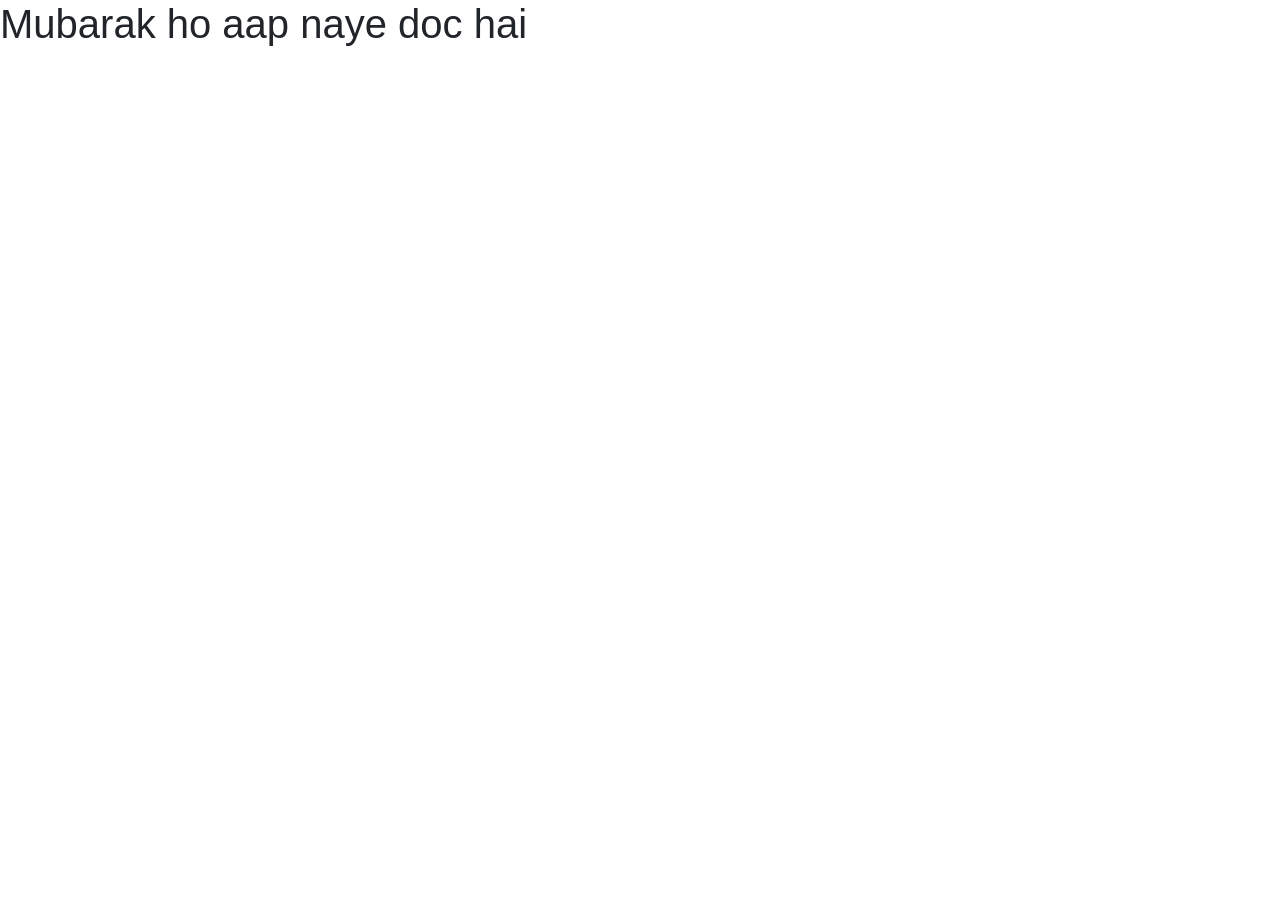
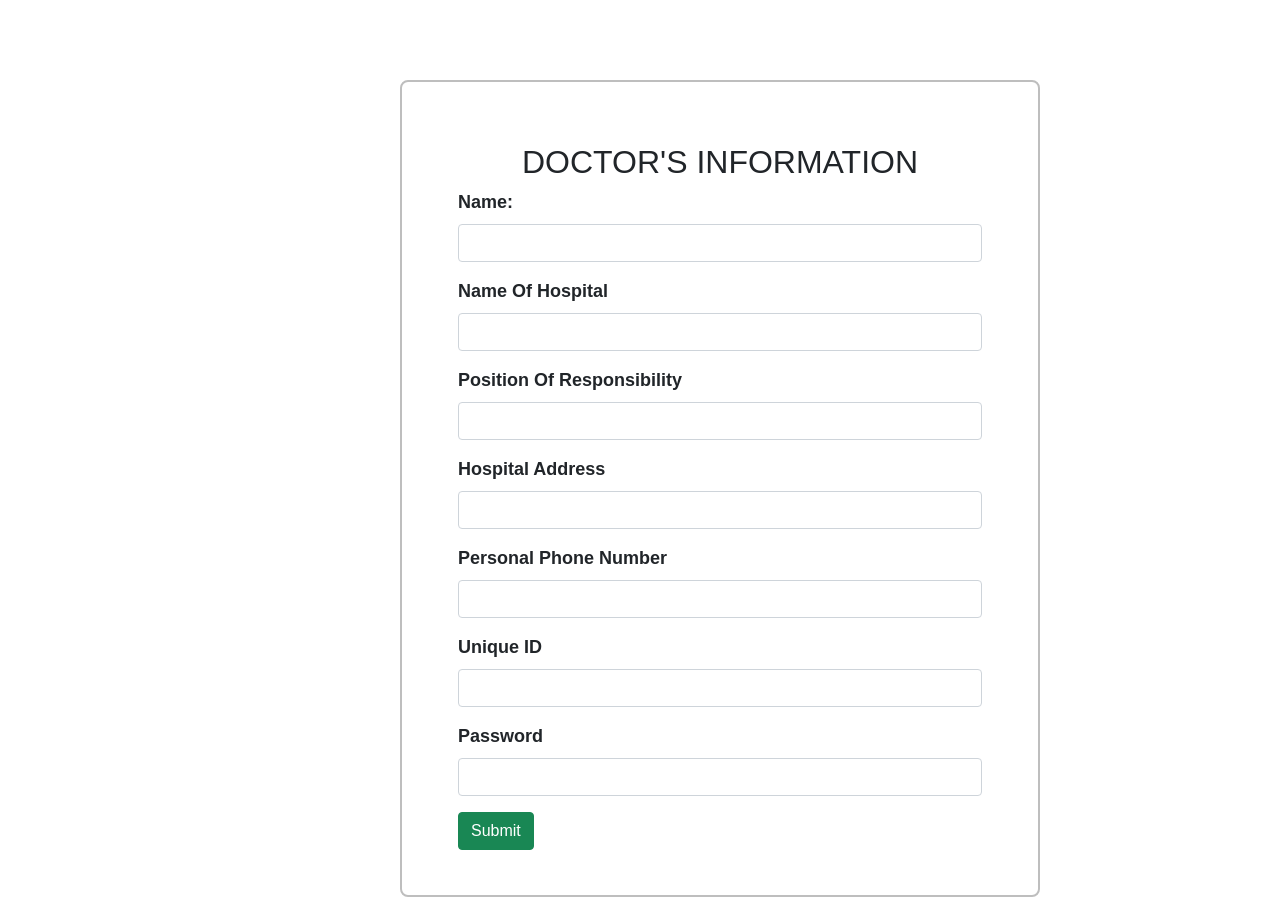
Before and after one commit to Gunjanpardikar26/E-health-care-System, a React (Create React App) app in the folder login/: page /new-doc in a window 1280 px wide. Before the commit the page ends 800 px from the top, so only its background shows below. Built offline with nearby package versions, Linux system fonts and the light colour scheme.

Commit message:
Made Some styling and font changes

```diff
--- a/login/src/Doctors_Login/Doc_Login.jsx
+++ b/login/src/Doctors_Login/Doc_Login.jsx
@@ -13,7 +13,7 @@ const Doc_Login = () => {
 
     try {
       const response = await axios.post(
-        "http://localhost:4000/api/doctor/login",
+        "http://localhost:4000/api/login_doctor",
         {
           doctorId: id,
           password: password,
@@ -69,33 +69,33 @@ const Doc_Login = () => {
             </div>
             {/* <!-- Doctors Private-ID input --> */}
             <div data-mdb-input-init className="form-outline mb-4">
-              <input type="text" id="form3Example3" className="form-control form-control-lg"
+              <input type="text" className="form-control form-control-lg"
                 placeholder="Enter Doctors Private-ID" value={id}
                     onChange={(e) => setId(e.target.value)}/>
-              <label className="form-label" for="form3Example3">Doctors Private-ID</label>
+              <label className="form-label">Doctors Private-ID</label>
             </div>
 
             {/* <!-- Patient Adhar input --> */}
             <div data-mdb-input-init className="form-outline mb-4">
-              <input type="text" id="form3Example3" className="form-control form-control-lg"
+              <input type="text" className="form-control form-control-lg"
                 placeholder="Enter Patient's Adhar Number" value={adh}
                     onChange={(e) => setAdh(e.target.value)}/>
-              <label className="form-label" for="form3Example3">Patient's Adhar Number</label>
+              <label className="form-label" >Patient's Adhar Number</label>
             </div>
 
             {/* <!-- Password input --> */}
             <div data-mdb-input-init className="form-outline mb-3">
-              <input type="password" id="form3Example4" className="form-control form-control-lg"
+              <input type="current-password" className="form-control form-control-lg"
                 placeholder="Enter password" value={password}
                     onChange={(e) => setPassword(e.target.value)}/>
-              <label className="form-label" for="form3Example4">Password</label>
+              <label className="form-label" >Password</label>
             </div>
 
             <div className="d-flex justify-content-between align-items-center">
               {/* <!-- Checkbox --> */}
               <div className="form-check mb-0">
-                <input className="form-check-input me-2" type="checkbox" value="" id="form2Example3" />
-                <label className="form-check-label" for="form2Example3">
+                <input className="form-check-input me-2" type="checkbox" value="" />
+                <label className="form-check-label" >
                   Remember me
                 </label>
               </div>
--- a/login/src/Doctors_Login/New_Doc.jsx
+++ b/login/src/Doctors_Login/New_Doc.jsx
@@ -1,10 +1,113 @@
-import React from 'react'
+import React, { useState } from 'react'
+import { useNavigate } from 'react-router-dom';
 
 function New_Doc() {
+
+  const [dname,setDname] = useState(""); //doctors name
+  const [honame,setHoname] = useState(""); //hospital address
+  const [por,setPor] = useState(""); //position of responsibility
+  const [ho_add,setHo_add] = useState(""); //hospital address
+  const [uni_id,setUni_id] = useState(""); //unique doctor address
+  const [pass,setPass] = useState(""); //password
+  const[per_phn, setPer_phn] = useState(""); //phone number
+  const navigate = useNavigate();
+
+  const collectData = async(e) =>{
+    e.preventDefault();
+
+    //write the api's here
+    try {
+      let result = await fetch('http://localhost:4000/api/register_doc', {
+        method: 'POST',
+        body: JSON.stringify({
+          dname,
+          honame,
+          por,
+          ho_add,
+          uni_id,
+          pass,
+          per_phn,
+        }),
+        headers: {
+          'Content-Type': 'application/json',
+        },
+
+      });
+
+      if (!result.ok) {
+        throw new Error('Network response was not ok');
+      }
+
+      result = await result.json(); // Corrected the response parsing
+      localStorage.setItem("Doc", JSON.stringify(result));
+      navigate('/personal-details');
+    } catch (error) {
+      console.error('Error:', error);
+    }
+
+  };
+
+
+
   return (
-    <>
-    <h1>Mubarak ho aap naye doc hai</h1>
-    </>
+    <div className="container1">
+        <form onSubmit={collectData}>
+
+            <h2 className='text-center pt-3'>DOCTOR'S INFORMATION</h2>
+
+            <div className='mb-3'>
+              <label className='form-label'>Name:</label>
+              <input type="text" className='form-control'
+              value={dname}
+              onChange={(e) =>setDname(e.target.value)}/>
+            </div>
+
+            <div className='mb-3'>
+              <label className='form-label'>Name Of Hospital</label>
+              <input type="text" className='form-control'
+              value={honame}
+              onChange={(e) =>setHoname(e.target.value)}/>
+            </div>
+
+            <div className='mb-3'>
+              <label className='form-label'>Position Of Responsibility</label>
+              <input type="text" className='form-control'
+              value={por}
+              onChange={(e) =>setPor(e.target.value)}/>
+            </div>
+
+            <div className='mb-3'>
+              <label className='form-label'>Hospital Address</label>
+              <input type="text" className='form-control'
+              value={ho_add}
+              onChange={(e) =>setHo_add(e.target.value)}/>
+            </div>
+
+            <div className='mb-3'>
+              <label className='form-label'>Personal Phone Number</label>
+              <input type="number" className='form-control'
+              value={per_phn}
+              onChange={(e) =>setPer_phn(e.target.value)}/>
+            </div>
+            <div className='mb-3'>
+              <label className='form-label'>Unique ID</label>
+              <input type="text" className='form-control'
+              value={uni_id}
+              onChange={(e) =>setUni_id(e.target.value)}/>
+            </div>
+
+            <div className='mb-3'>
+              <label className='form-label'>Password</label>
+              <input type="text" className='form-control'
+              value={pass}
+              onChange={(e) =>setPass(e.target.value)}/>
+            </div>
+
+          <button type='submit' className='btn btn-success'>Submit</button>
+
+</form>
+
+    </div>
   )
 }
 
--- a/login/src/Home_Page/home.css
+++ b/login/src/Home_Page/home.css
@@ -6,7 +6,7 @@
 .banner{
     width: 100%;
     height: 100vh;
-    background-image: linear-gradient(rgba(0,0,0,0.75),rgba(0,0,0,0.75)), url(background.jpg);
+    background-image: url(background.jpg);
     background-size: cover;
     background-position: center;
 }
@@ -30,14 +30,15 @@
 }
 .navbar ul li a{
     text-decoration: none;
-    color: #fff;
+    color: #000000;
     text-transform: uppercase;
 }
 .navbar ul li::after{
     content: '';
     height: 3px;
     width: 0;
-    background: #512da8;
+    /* background: #512da8; */
+    background: #2d85a8;
     position: absolute;
     left: 0;
     bottom: -10px;
@@ -52,7 +53,7 @@
     top:50%;
     transform: translateY(-50%);
     text-align: center;
-    color: #fff;
+    color: #080808;
 }
 .content h1{
     font-size: 70px;
@@ -71,16 +72,16 @@
     margin: 20px 10px;
     border-radius: 25px;
     font-weight: bold;
-    border: 2px solid #512da8;
+    border: 2px solid #2d85a8;
     background: transparent;
-    color: #fff;
+    color: #000000;
     cursor: pointer;
     position: relative;
     overflow: hidden;
 }
 
 span{
-    background: #512da8;
+    background: #2d85a8;
     height: 100%;
     width: 0;
     border-radius: 25px;
--- a/login/src/Personal_details_form/Forms.css
+++ b/login/src/Personal_details_form/Forms.css
@@ -5,6 +5,7 @@
     padding: 2.8rem 3.5rem;
     border: 0.16rem solid #bebebe;
     border-radius: 0.5rem;
+
 }
 
 form{
--- a/login/src/Personal_details_form/Forms1.jsx
+++ b/login/src/Personal_details_form/Forms1.jsx
@@ -21,7 +21,7 @@ function Forms() {
       e.preventDefault();
 
       try {
-        let result = await fetch('http://localhost:4000/api/register', {
+        let result = await fetch('http://localhost:4000/api/register_user', {
           method: 'POST',
           body: JSON.stringify({
             fname,
@@ -53,8 +53,6 @@ function Forms() {
       } catch (error) {
         console.error('Error:', error);
       }
-
-
     };
 
   return (
--- a/login/src/User_Login_Signup/User_Login.jsx
+++ b/login/src/User_Login_Signup/User_Login.jsx
@@ -70,25 +70,25 @@ function User_Login() {
 
             {/* <!-- Email input --> */}
             <div data-mdb-input-init className="form-outline mb-4">
-              <input type="text" id="form3Example3" className="form-control form-control-lg"
+              <input type="text"  className="form-control form-control-lg"
                 placeholder="Enter a valid Adhar Number" value={userId}
                 onChange={(e) => setUserId(e.target.value)}/>
-              <label className="form-label" for="form3Example3">Adhar Number</label>
+              <label className="form-label" >Adhar Number</label>
             </div>
 
             {/* <!-- Password input --> */}
             <div data-mdb-input-init className="form-outline mb-3">
-              <input type="password" id="form3Example4" className="form-control form-control-lg"
+              <input type="current-password"  className="form-control form-control-lg"
                 placeholder="Enter password" value={password}
                 onChange={(e) => setPassword(e.target.value)}/>
-              <label className="form-label" for="form3Example4">Password</label>
+              <label className="form-label" >Password</label>
             </div>
 
             <div className="d-flex justify-content-between align-items-center">
               {/* <!-- Checkbox --> */}
               <div className="form-check mb-0">
                 <input className="form-check-input me-2" type="checkbox" value="" id="form2Example3" />
-                <label className="form-check-label" for="form2Example3">
+                <label className="form-check-label" >
                   Remember me
                 </label>
               </div>
```
Also changed, not shown: 2 other files (tests, documents, lock files or other folders).
